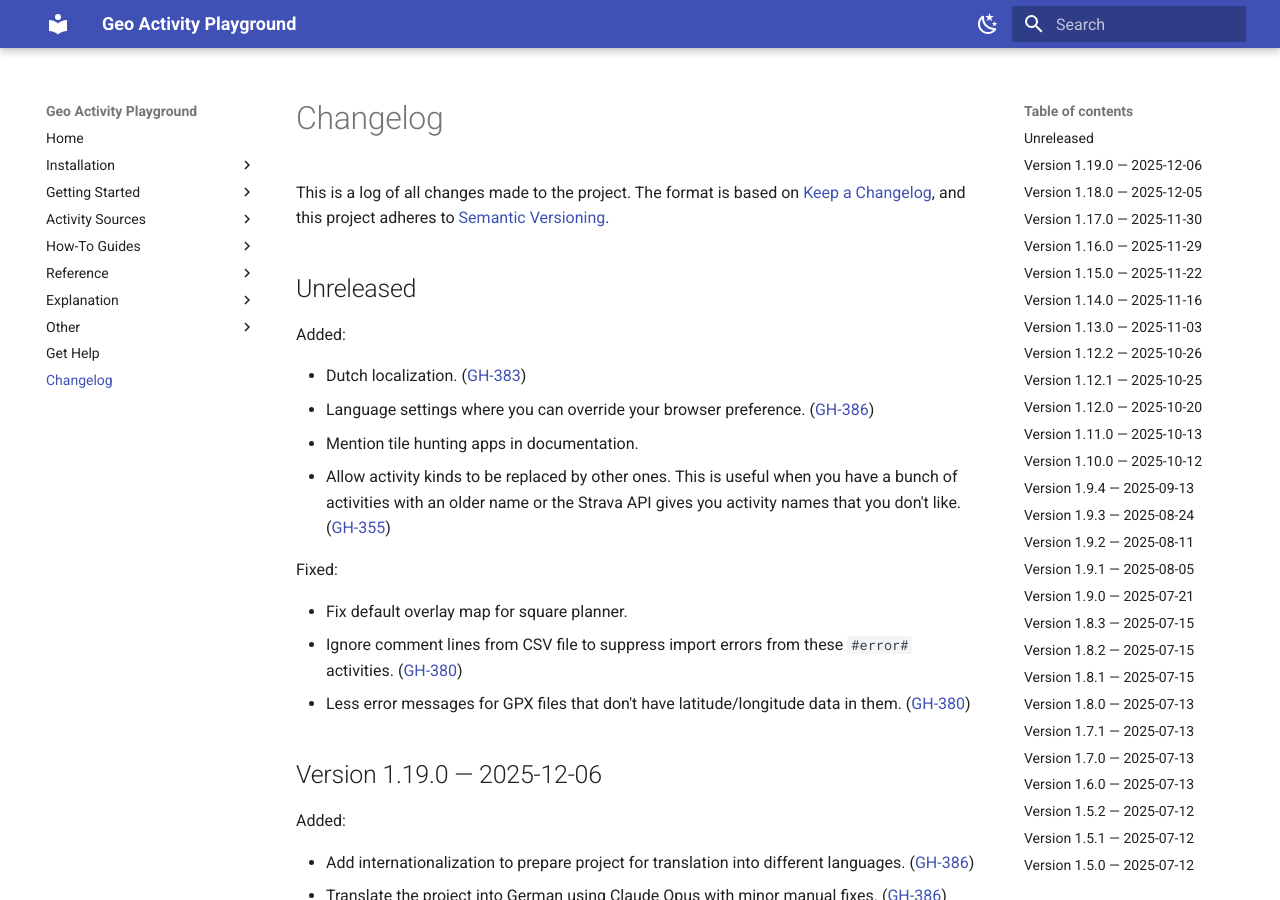
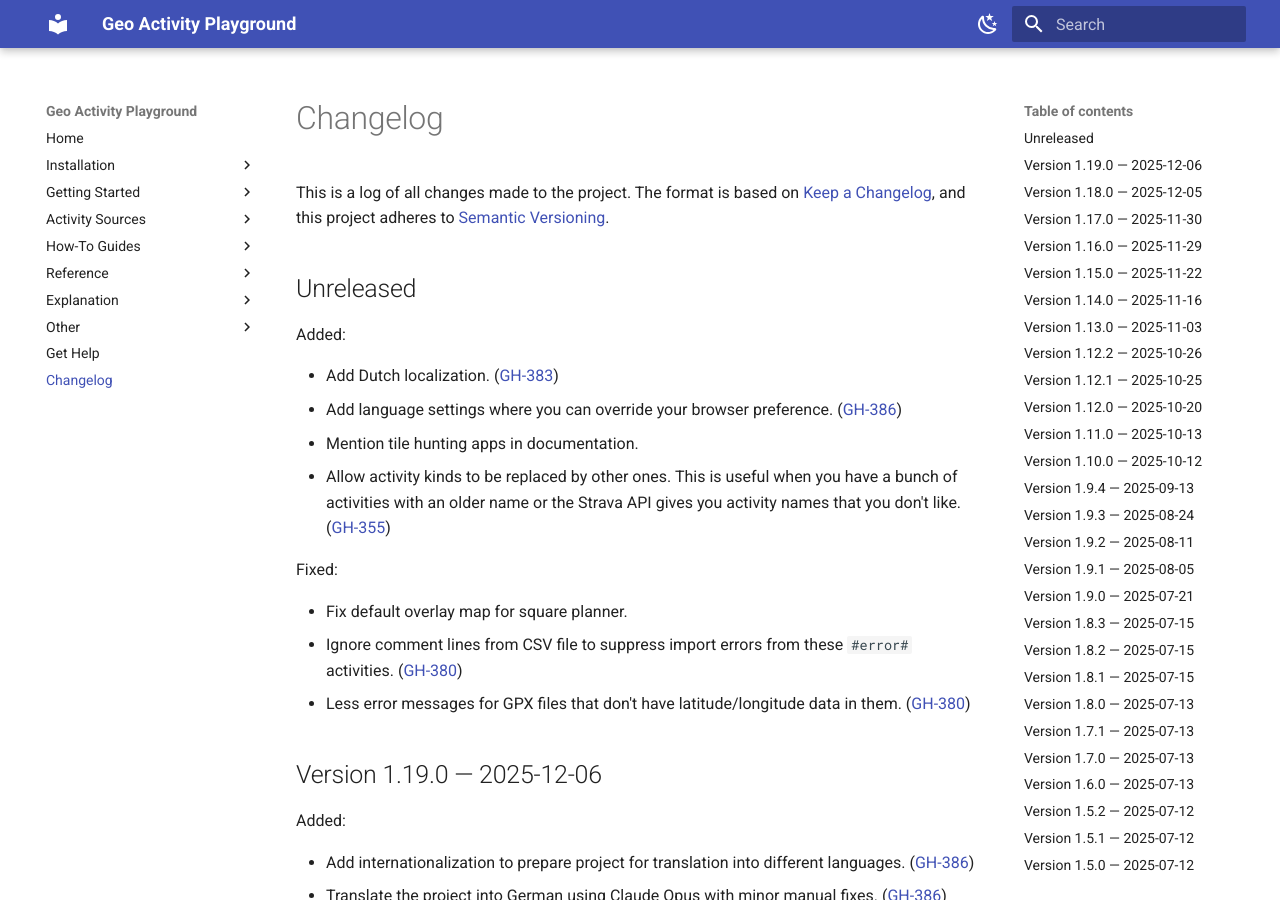
Before and after one commit to martin-ueding/geo-activity-playground, an MkDocs documentation site: the page built from docs/changelog.md, in a window 1280 px wide and 900 px high. Built offline with MkDocs 1.6.1 and Material for MkDocs 9.7.7, drawn with Linux system fonts in a browser that asks for light colours.

Commit message:
Changelog

```diff
--- a/docs/changelog.md
+++ b/docs/changelog.md
@@ -19,8 +19,8 @@
 
 Added:
 
-- Dutch localization. ([GH-383](https://github.com/martin-ueding/geo-activity-playground/discussions/383))
-- Language settings where you can override your browser preference. ([GH-386](https://github.com/martin-ueding/geo-activity-playground/issues/386))
+- Add Dutch localization. ([GH-383](https://github.com/martin-ueding/geo-activity-playground/discussions/383))
+- Add language settings where you can override your browser preference. ([GH-386](https://github.com/martin-ueding/geo-activity-playground/issues/386))
 - Mention tile hunting apps in documentation.
 - Allow activity kinds to be replaced by other ones. This is useful when you have a bunch of activities with an older name or the Strava API gives you activity names that you don't like. ([GH-355](https://github.com/martin-ueding/geo-activity-playground/issues/355))
 
```
